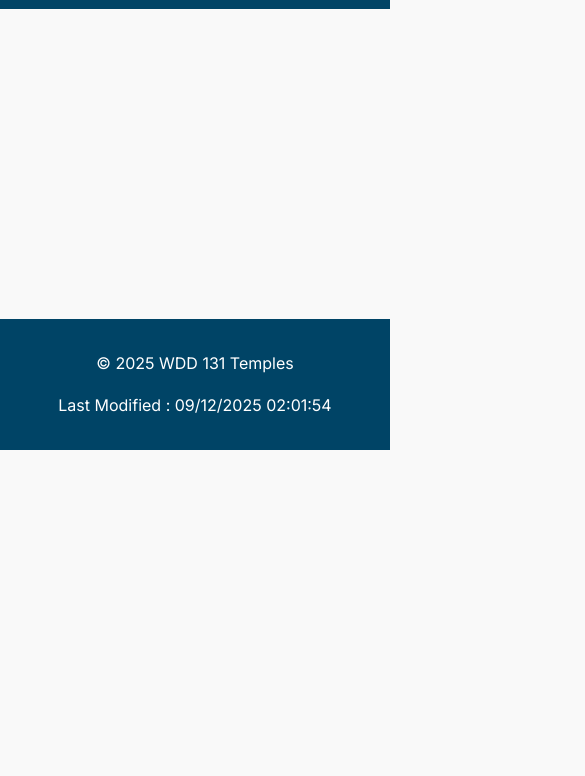
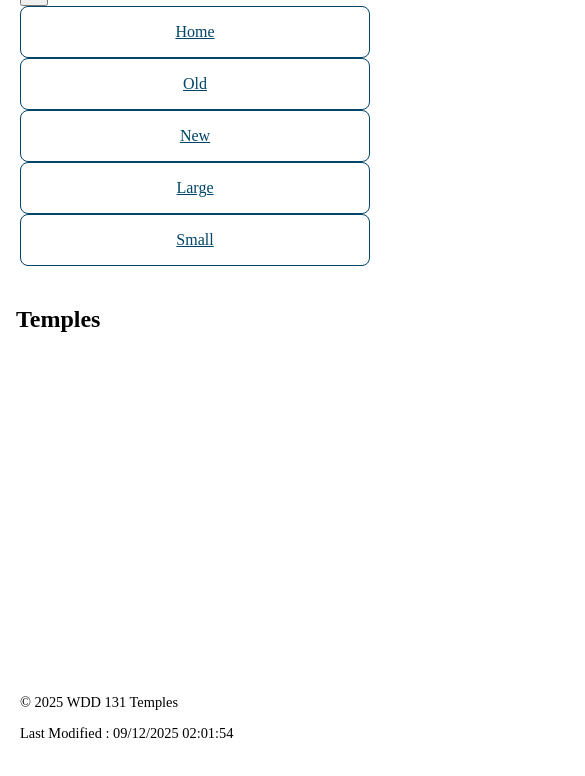
Before and after one commit to wilkigab001/wdd131, a plain HTML site: page temples.html in a window 390 px wide. Shown: the part 132-908 px from the top of the page, 585 px wide, since content can reach past the window. Before the commit the page ends 844 px from the top, so only its background shows below. Drawn offline with Linux system fonts and the light colour scheme; a web font is replaced by a local one.

Commit message:
Made this mobile friendly

```diff
--- a/styles/temples.css
+++ b/styles/temples.css
@@ -1,56 +1,40 @@
+
 @import url('https://fonts.googleapis.com/css2?family=Epunda+Slab:ital,wght@0,300..900;1,300..900&family=Inter:ital,opsz,wght@0,14..32,100..900;1,14..32,100..900&family=Noto+Serif:ital,wght@0,100..900;1,100..900&family=Open+Sans:ital,wght@0,300..800;1,300..800&display=swap');
 
-body{
-    margin: 0;
-    padding: 0;
-    line-height:1.6;
-    background-color: #f9f9f9;
-    color:#333;
-    display: flex;
-    flex-direction: column;
-    min-height: 100vh;
-    font-family: 'Inter', sans-serif;
+@media (max-width: 768px) {
+  body {
+    font-size: 16px; /* slightly larger for readability on mobile */
   }
 
   header {
-  background-color: #004466;
-  color: white;
-  padding: 1rem;
-  text-align: center;
+    padding: 0.75rem;
+    font-size: 1.2rem;
   }
 
   nav {
-  display: flex;
-  justify-content: space-around;
-  align-items: center;
-  gap: 1.5rem;
-}
-nav a {
-  text-decoration: none;
-  color: black;
-  padding: 0.5rem 1rem;
-  border-radius: 10px;
+    flex-direction: column;
+    align-items: stretch;
+    gap: 0.75rem;
   }
 
-nav a:hover{
+  nav a {
+    display: block;
+    text-align: center;
+    padding: 1rem;
+    font-size: 1rem;
     background-color: white;
     color: #004466;
-    border-radius: 10px;
+    border: 1px solid #004466;
+    border-radius: 8px;
   }
 
-main{
-    max-width: 840px;
-    margin: 0 auto;
-    display: grid;
-    gap: 1rem;
-    padding: 1rem;
-    grid-template-columns: repeat(auto-fit, minmax(250px, 1fr));
+  main {
+    grid-template-columns: 1fr; /* single column for mobile */
+    padding: 0.5rem;
   }
 
-
   footer {
-    background-color: #004466;
-    color: white;
-    padding: 1rem;
-    text-align: center;
+    font-size: 0.9rem;
+    padding: 0.75rem;
   }
+}
--- a/temples.html
+++ b/temples.html
@@ -15,7 +15,7 @@
 
 <body>
     <header>
-        <p>Temple album</p>
+        <h1>Temple album</h1>
         <nav>
             <button class="hamburger" id="hamburger">&#9776;</button>
             <div class="nav-links" id="nav-links">
@@ -28,7 +28,7 @@
         </nav>
     </header>
     <main>
-        <h1></h1>
+        <h2>Temples</h2>
         <figure>
             <img src="" alt="">
             <figcaption></figcaption>
```
Lines whose indentation alone changed are shown as unchanged.
